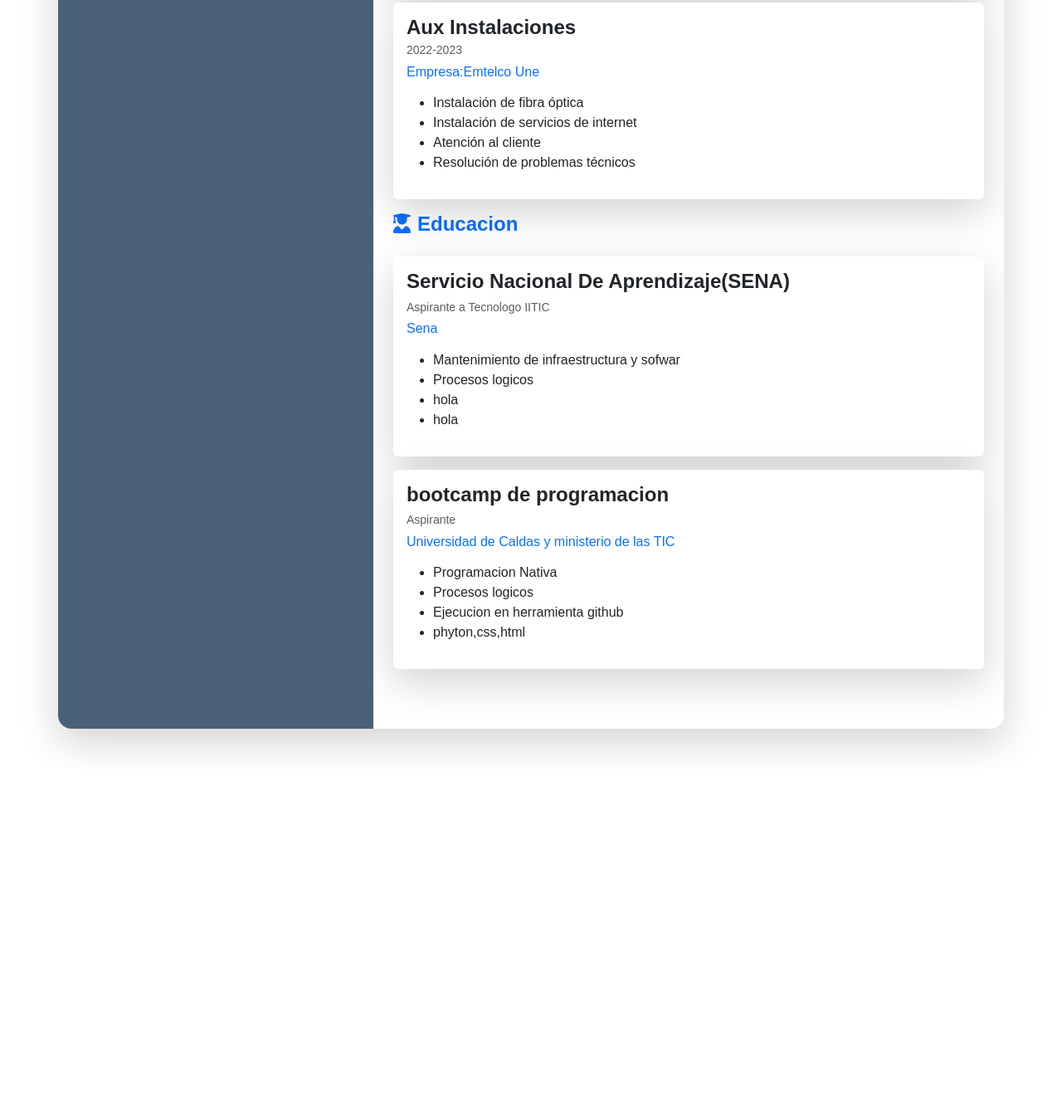
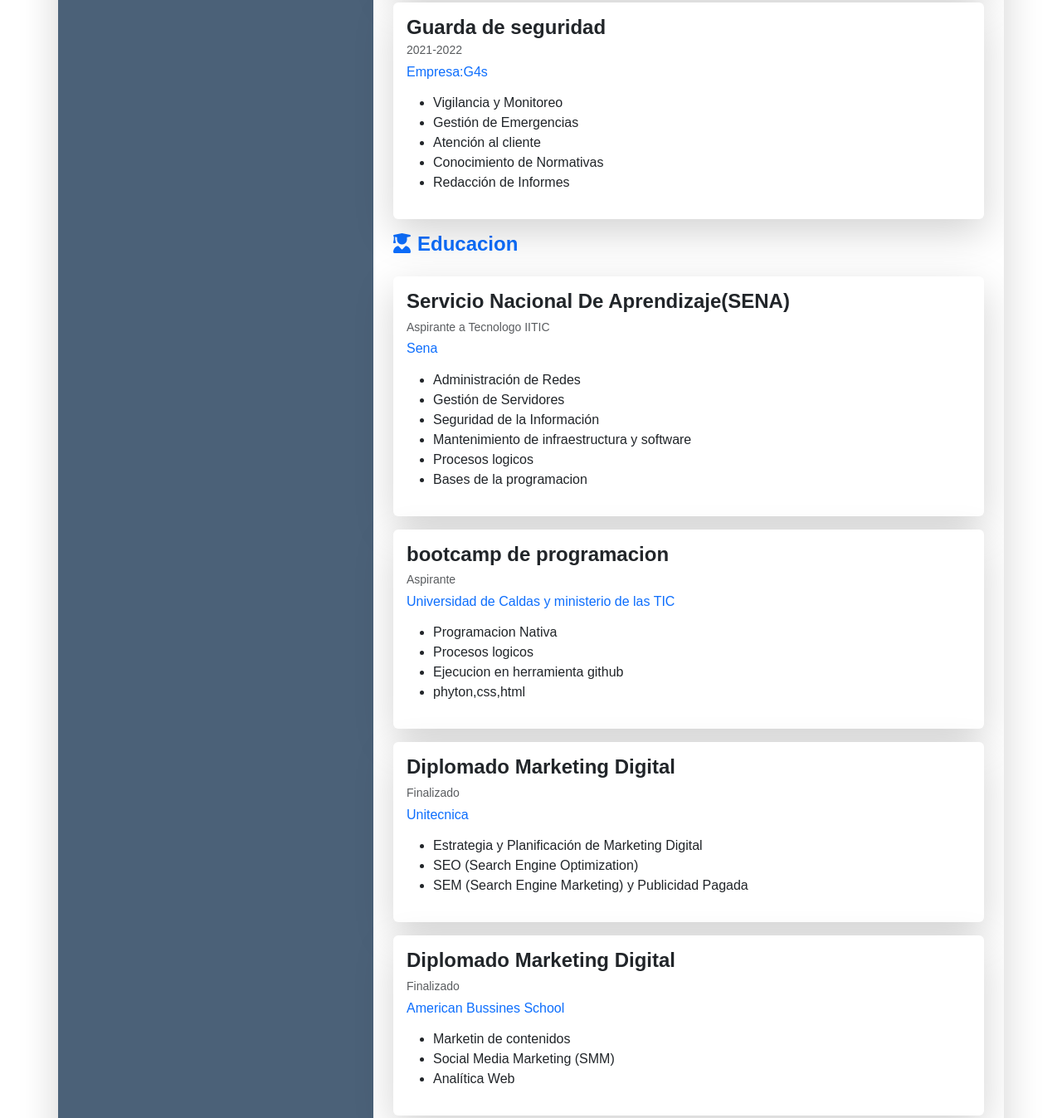
Before and after one commit to CristianDavidG443/CristianDavidG443.github.io, a plain HTML site: page index.html in a window 1280 px wide. Shown: the part 680-2027 px from the top of the page at 83% size. Before the commit the page ends 1606 px from the top, so only its background shows below. Drawn offline with nearby package versions, Linux system fonts and the light colour scheme.

Commit message:
Hoja de vida 92

```diff
--- a/index.html
+++ b/index.html
@@ -135,20 +135,22 @@
                     </div>
                         <div class="card mb-3 border-0 shadow-lg">
                     <div class="card-body">
-                      <h4 class="card-title fw-bold">Aux Instalaciones</h4>
+                      <h4 class="card-title fw-bold">Guarda de seguridad </h4>
                       <h5 class="card-subtitle mb-2 text-muted small">
-                        2022-2023 </h5>
+                        2021-2022 </h5>
                         <h6 class="text-primary">
-                            Empresa:Emtelco Une
+                            Empresa:G4s
                         </h6>
                         <ul class="mt-3">
-                            <li>Instalación de fibra óptica</li>
-                            <li>Instalación de servicios de internet</li>
+                            <li>Vigilancia y Monitoreo</li>
+                            <li>Gestión de Emergencias</li>
                             <li>Atención al cliente</li>
-                            <li>Resolución de problemas técnicos</li>
+                            <li>Conocimiento de Normativas</li>
+                            <li>Redacción de Informes</li>
                         </ul>
                         </div>
                         </div>
+                        <!--educacion-->
  <section class="mb-5">
                     <h4 class="fw-bold text-primary mb-4">
                       <i class="fa-solid fa-user-graduate me-2"></i>Educacion
@@ -161,10 +163,12 @@
                     <h5 class="car-subtitle mb-2 text-muted small">Aspirante a Tecnologo IITIC</h5>
                     <h6 class="text-primary">Sena</h6>
                     <ul class="mt-3">
-                        <li>Mantenimiento de infraestructura y sofwar</li>
+                        <li>Administración de Redes</li>
+                        <li>Gestión de Servidores</li>
+                        <li>Seguridad de la Información</li>
+                        <li>Mantenimiento de infraestructura y software</li>
                         <li>Procesos logicos</li>
-                        <li>hola</li>
-                        <li>hola</li>
+                        <li>Bases de la programacion</li>
                     </ul>
                         </div>
                 </div>
@@ -178,6 +182,30 @@
                         <li>Procesos logicos</li>
                         <li>Ejecucion en herramienta github</li>
                         <li>phyton,css,html</li>
+                    </ul>
+                        </div>
+                </div>
+                 <div class="card mb-3 border-0 shadow-lg">
+                        <div class="card-body">
+                        <h4 class="card-title fw-bold">Diplomado Marketing Digital</h4>
+                    <h5 class="car-subtitle mb-2 text-muted small">Finalizado</h5>
+                    <h6 class="text-primary">Unitecnica</h6>
+                    <ul class="mt-3">
+                        <li>Estrategia y Planificación de Marketing Digital</li>
+                        <li>SEO (Search Engine Optimization)</li>
+                        <li>SEM (Search Engine Marketing) y Publicidad Pagada</li>
+                    </ul>
+                        </div>
+                </div>
+                 <div class="card mb-3 border-0 shadow-lg">
+                        <div class="card-body">
+                        <h4 class="card-title fw-bold">Diplomado Marketing Digital</h4>
+                    <h5 class="car-subtitle mb-2 text-muted small">Finalizado</h5>
+                    <h6 class="text-primary">American Bussines School</h6>
+                    <ul class="mt-3">
+                        <li>Marketin de contenidos</li>
+                        <li>Social Media Marketing (SMM)</li>
+                        <li>Analítica Web</li>
                     </ul>
                         </div>
                 </div>
```
